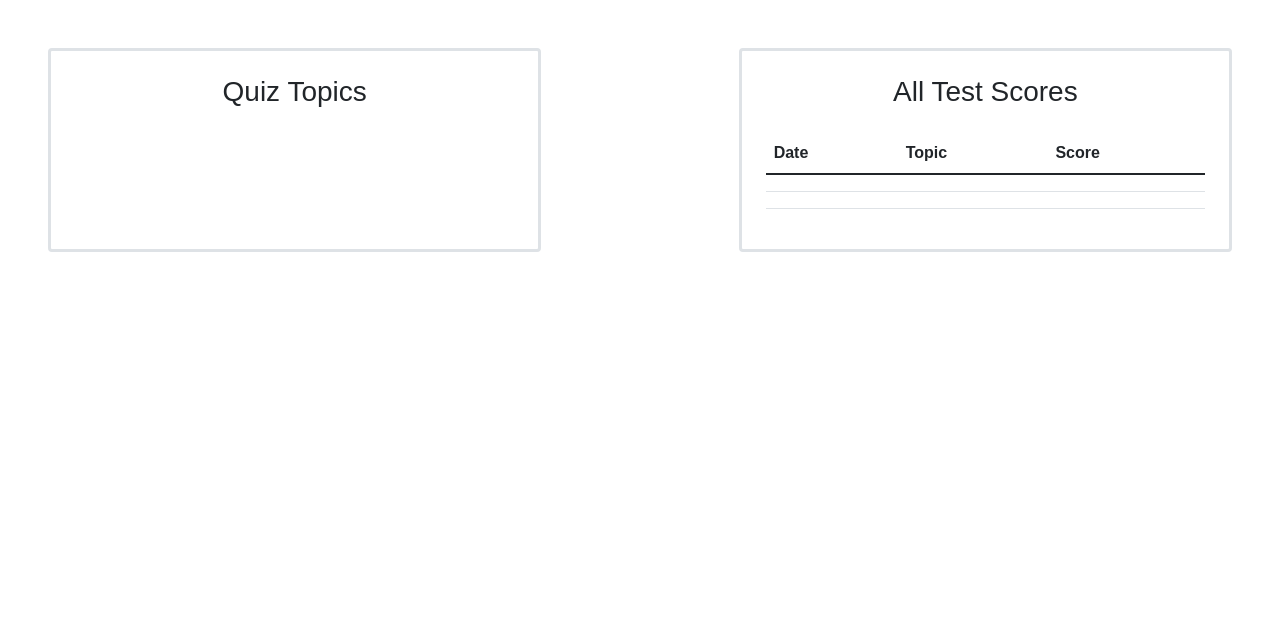
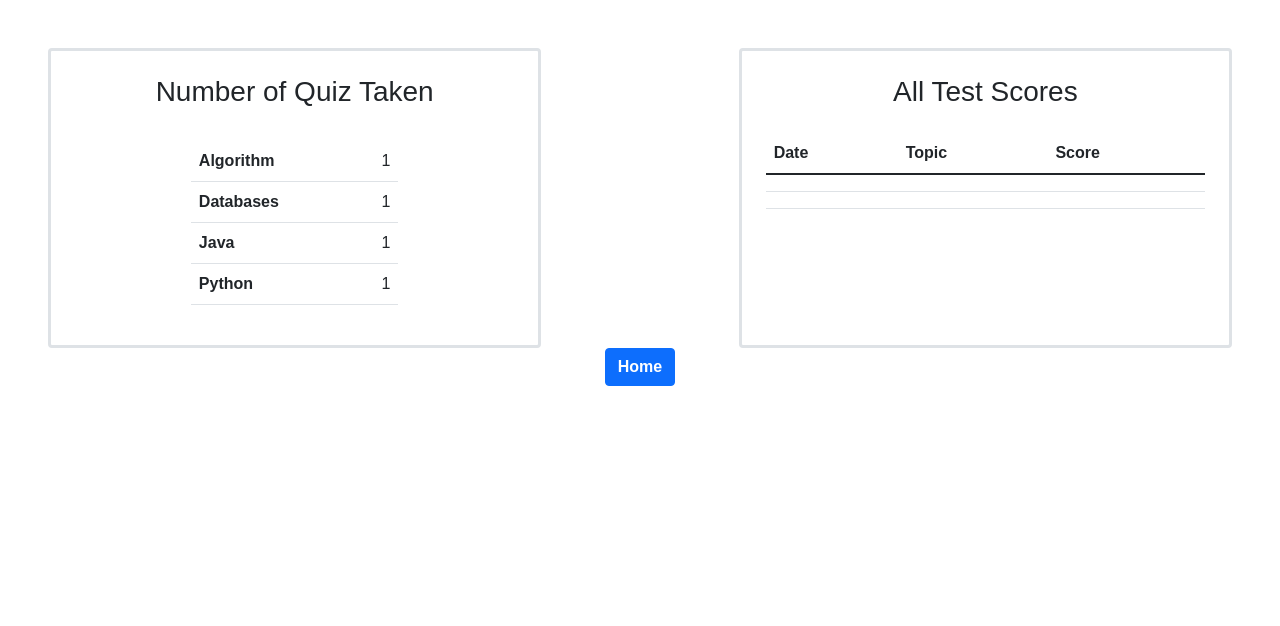
Before and after one commit to viditsethi13/quizmeup, a Django app: template quiz/templates/quiz/details.html in a window 1280 px wide. Shown: the part 86-712 px from the top of the page. Run offline with Django 3.2, Linux system fonts and the light colour scheme; the template is opened without the code that fills it: values that come from a table or form of the project are taken from there, others are empty; tables that the repository leaves empty hold one stand-in row (values such as "Sample post"); lists and menus that the app fills with data are empty; some libraries are stand-ins or nearby versions.

Commit message:
Test_number showing on details page

```diff
--- a/quiz/templates/quiz/details.html
+++ b/quiz/templates/quiz/details.html
@@ -8,14 +8,35 @@
     <div class="row m-5">
 
         <div class="col-md-5 border border-3 rounded p-4">
+            <center>
+                <h3> <span> Number of Quiz Taken</span> </h3>
+            </center>
             <div class="row">
                 <div class="col-3">
                 </div>
                 <div class="col-6">
-                    <center>
-                        <h3> <span> Quiz Topics</span> </h3>
-                    </center>
+
                     <br>
+                    <table class="table">
+                        <tbody>
+                            <tr>
+                                <th scope="row">Algorithm</th>
+                                <td class="text-end">{{ test_number.algorithm }}</td>
+                            </tr>
+                            <tr>
+                                <th scope="row">Databases</th>
+                                <td class="text-end">{{ test_number.database }}</td>
+                            </tr>
+                            <tr>
+                                <th scope="row">Java</th>
+                                <td class="text-end">{{ test_number.java }}</td>
+                            </tr>
+                            <tr>
+                                <th scope="row">Python</th>
+                                <td class="text-end">{{ test_number.python }}</td>
+                            </tr>
+                        </tbody>
+                    </table>
                 </div>
                 <div class="col-3">
                 </div>
@@ -46,6 +67,14 @@
                 </tbody>
             </table>
         </div>
-
+        <br>
+        <br>
+        <form name="f1" method="GET" action="home" role="form">
+            <center>
+                <button class="btn btn-primary" role="submit">
+                    <b>Home</b>
+                </button>
+            </center>
+        </form>
     </div>
 {% endblock content%}
```
